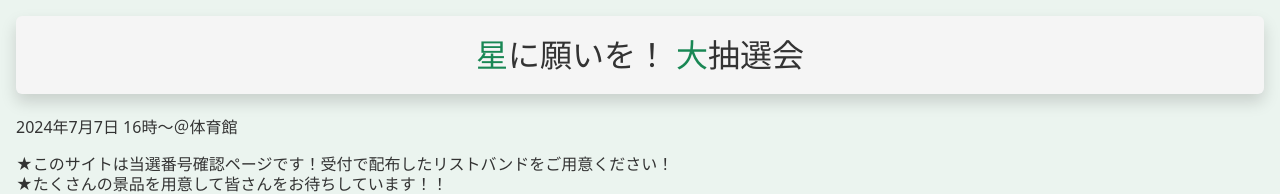
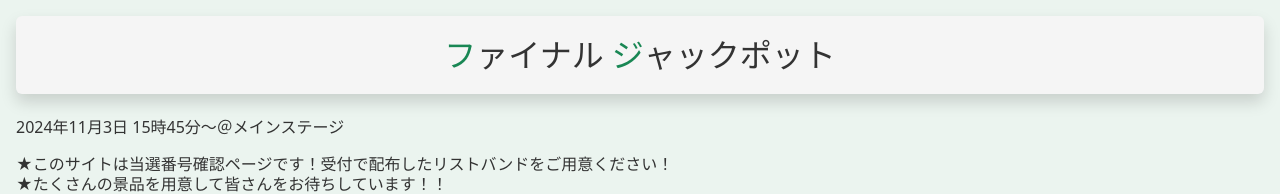
Before and after one commit to yu-rimasui/work08_lottery, a React (Create React App) app: page / in a window 1280 px wide. Shown: the top 194 px of the page. Built offline with nearby package versions, Linux system fonts and the light colour scheme; no server answers; the database is empty.

Commit message:
Update UserPage.jsx

```diff
--- a/src/pages/UserPage.jsx
+++ b/src/pages/UserPage.jsx
@@ -10,11 +10,11 @@ const UserPage = (props) => {
     <div className="p-3">
       <header className="shadow p-1 mb-4 bg-self rounded">
         <h2 className="m-3  d-flex justify-content-center">
-          <span className="text-success ">星</span>に願いを！{""}
-          <span className="text-success ms-2">大</span>抽選会
+          <span className="text-success ">フ</span>ァイナル{""}
+          <span className="text-success ms-2">ジ</span>ャックポット
         </h2>
       </header>
-      <h6 className="mb-3">2024年7月7日 16時～＠体育館</h6>
+      <h6 className="mb-3">2024年11月3日 15時45分～＠メインステージ</h6>
       <p className="mb-4">
         ★このサイトは当選番号確認ページです！受付で配布したリストバンドをご用意ください！
         <br />
```
